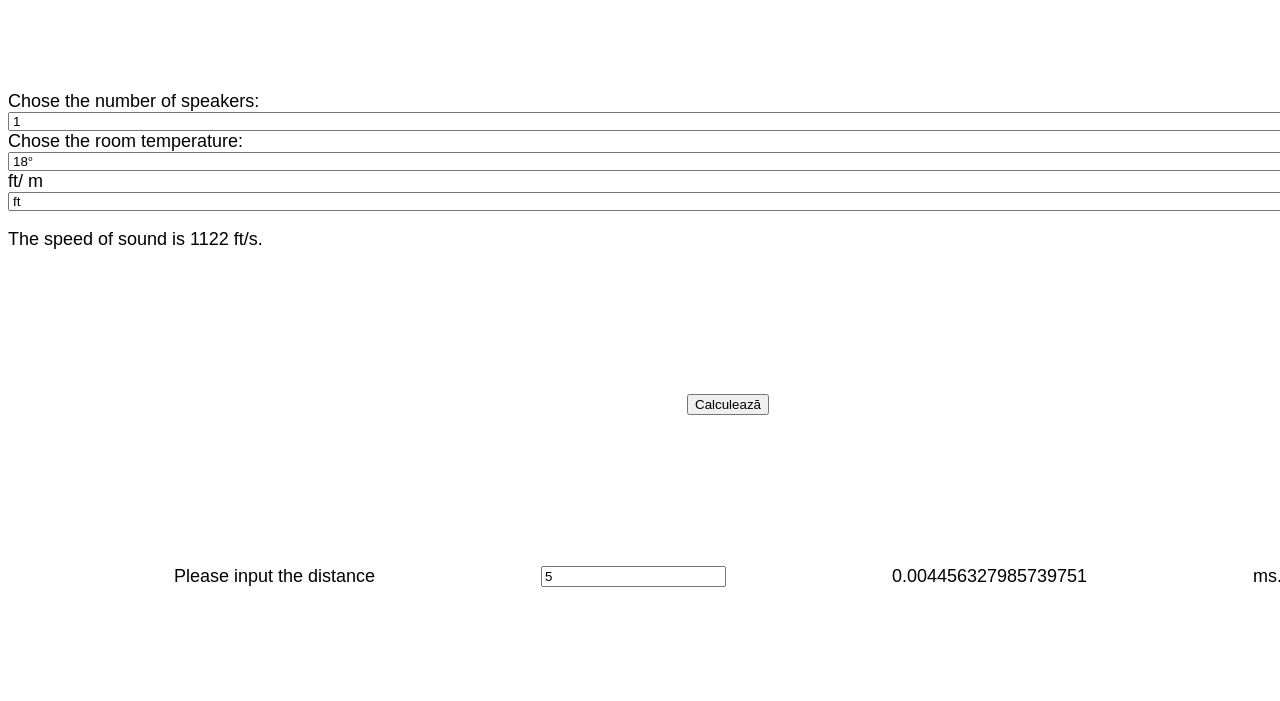
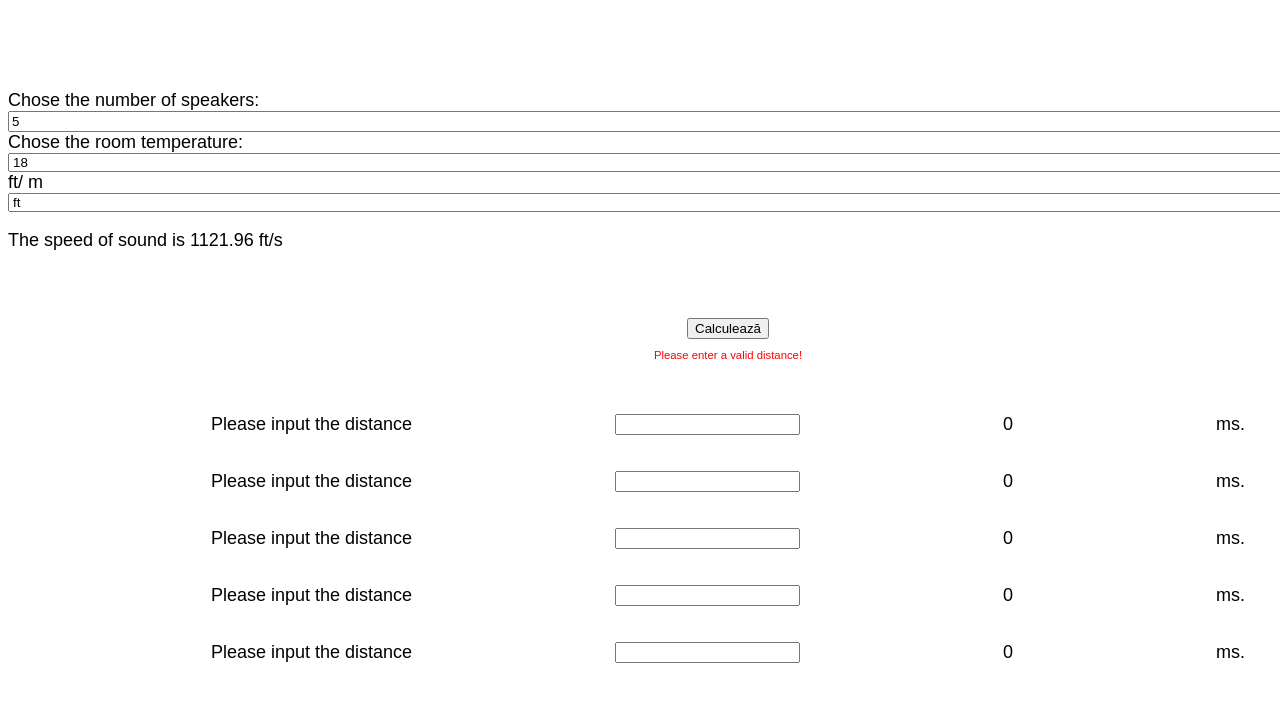
Before and after one commit to Dth21/SpeakerDelay, a plain HTML site: page WebDevelopment/index.html in a window 1280 px wide. Both pictures are taken after typing "5" into the empty fields and a click on the button "Calculează". Shown: the part 125-826 px from the top of the page. Drawn offline with Linux system fonts and the light colour scheme.

Commit message:
Comments & Added User Input
* added comments
* added user input for number of speakers

```diff
--- a/WebDevelopment/calculateDelay.js
+++ /dev/null
@@ -1,72 +0,0 @@
-let error = document.getElementById("error");
-let temp = document.getElementById("temperature");
-let measurementChoice = document.getElementById("measurement");
-let speedSound = document.getElementById("speed-of-sound");
-
-let distancesValues = [];
-let sum = 0;
-let speed = 0;
-let delay = 0;
-let v = 1;
-
-function refreshPage() {
-  programRunTimes--;
-  sum = 0;
-  distancesValues = [];
-
-  for (let b = 1; b <= numberOfSpeakers.value; b++) {
-    inputID2 = programRunTimes + "-" + "distance-" + b + "-speaker";
-    let distanceSp = document.getElementById(inputID2);
-
-    if (distanceSp.value === "") {
-      sum--;
-    } else {
-      sum++;
-    }
-
-    distancesValues.push(distanceSp.value);
-  }
-
-  findTemp();
-  delayValueCheck();
-  calculateDelay();
-
-  programRunTimes++;
-}
-
-function findTemp() {
-  let info = array.find((item) => item.temp === temp.value);
-
-  if (measurementChoice.value == "feet") {
-    speedSound.innerText = info.showFeet;
-    speed = info.speedFeets;
-  } else {
-    speedSound.innerText = info.showMeters;
-    speed = info.speedMeters;
-  }
-}
-
-function delayValueCheck() {
-  if (sum != numberOfSpeakers.value) {
-    error.style.visibility = "visible";
-    error.innerText = "Please enter a valid distance";
-  } else {
-    error.style.visibility = "hidden";
-  }
-}
-
-function calculateDelay() {
-  for (let v = 1; v <= numberOfSpeakers.value; v++) {
-    paragraphOneID1 = programRunTimes + "-" + "speakerDelay-" + v;
-    let speakerDelay = document.getElementById(paragraphOneID1);
-
-    delay = distancesValues[v - 1] / speed;
-    speakerDelay.innerText = delay;
-  }
-}
-
-addEventListener("keypress", function (e) {
-  if (e.key === "Enter") {
-    refreshData();
-  }
-});
--- a/WebDevelopment/createCalculatorDivs.js
+++ /dev/null
@@ -1,75 +0,0 @@
-const numberOfSpeakers = document.getElementById("nr-speakers");
-const SpeakersDiv = document.getElementById("speakers");
-
-let speakerCalculatorDivID = 0;
-let labelFor = 0;
-let inputID = 0;
-let paragraphOneID = 0;
-let numberOfDivs = 1;
-let programRunTimes = 0;
-let history = [0];
-
-createSpeakerCalculatorDiv();
-
-function refreshCalculatorDivs() {
-  hideError();
-  hideOldSpeakerCalculatorDiv();
-  createSpeakerCalculatorDiv();
-}
-
-function hideError() {
-  error.style.visibility = "hidden";
-}
-
-function hideOldSpeakerCalculatorDiv() {
-  for (let i = 1; i <= history[programRunTimes]; i++) {
-    let a = programRunTimes - 1;
-    const b = a + "-" + "speakerCalculatorDiv-" + i;
-    let div = document.getElementById(b);
-    div.style.display = "none";
-  }
-}
-
-function createSpeakerCalculatorDiv() {
-  numberOfDivs = 1;
-  history.push(numberOfSpeakers.value);
-  do {
-    speakerCalculatorDivID =
-      programRunTimes + "-" + "speakerCalculatorDiv-" + numberOfDivs;
-    labelFor = programRunTimes + "-" + "distance-" + numberOfDivs + "-speaker";
-    inputID = programRunTimes + "-" + "distance-" + numberOfDivs + "-speaker";
-    paragraphOneID = programRunTimes + "-" + "speakerDelay-" + numberOfDivs;
-
-    let speakerCalculatorDiv = document.createElement("div");
-    speakerCalculatorDiv.setAttribute("id", speakerCalculatorDivID);
-    speakerCalculatorDiv.setAttribute(
-      "style",
-      "display: flex; width: 100%; flex-direction: row; align-items: center; justify-content: space-evenly;"
-    );
-
-    let label = document.createElement("label");
-    label.setAttribute("for", labelFor);
-    label.innerText = "Please input the distance";
-
-    let input = document.createElement("input");
-    input.setAttribute("type", "number");
-    input.setAttribute("id", inputID);
-
-    let paragraphOne = document.createElement("p");
-    paragraphOne.setAttribute("id", paragraphOneID);
-    paragraphOne.innerText = "0";
-
-    let paragraphSecond = document.createElement("p");
-    paragraphSecond.innerText = "ms.";
-
-    speakerCalculatorDiv.appendChild(label);
-    speakerCalculatorDiv.appendChild(input);
-    speakerCalculatorDiv.appendChild(paragraphOne);
-    speakerCalculatorDiv.appendChild(paragraphSecond);
-
-    SpeakersDiv.appendChild(speakerCalculatorDiv);
-
-    numberOfDivs++;
-  } while (numberOfDivs <= numberOfSpeakers.value);
-  programRunTimes++;
-}
--- a/WebDevelopment/db.js
+++ /dev/null
@@ -1,51 +0,0 @@
-array = [
-  {
-    temp: "18",
-    speedMeters: 341.97,
-    speedFeets: 1122,
-    showMeters: "The speed of sound is 341.97 m/s.",
-    showFeet: "The speed of sound is 1122 ft/s.",
-  },
-  {
-    temp: "19",
-    speedMeters: 342.56,
-    speedFeets: 1123.9,
-    showMeters: "The speed of sound is 342.56 m/s.",
-    showFeet: "The speed of sound is 1123.9 ft/s.",
-  },
-  {
-    temp: "20",
-    speedMeters: 343.15,
-    speedFeets: 1125.8,
-    showMeters: "The speed of sound is 343.15 m/s.",
-    showFeet: "The speed of sound is 1125.8 ft/s.",
-  },
-  {
-    temp: "21",
-    speedMeters: 343.73,
-    speedFeets: 1127.7,
-    showMeters: "The speed of sound is 343.73 m/s.",
-    showFeet: "The speed of sound is 1127.7 ft/s.",
-  },
-  {
-    temp: "22",
-    speedMeters: 344.9,
-    speedFeets: 1129.6,
-    showMeters: "The speed of sound is 344.9 m/s.",
-    showFeet: "The speed of sound is 1129.6 ft/s.",
-  },
-  {
-    temp: "23",
-    speedMeters: 345.48,
-    speedFeets: 1131.5,
-    showMeters: "The speed of sound is 345.48 m/s.",
-    showFeet: "The speed of sound is 1131.5 ft/s.",
-  },
-  {
-    temp: "24",
-    speedMeters: 346.06,
-    speedFeets: 1133.4,
-    showMeters: "The speed of sound is 346.06 m/s.",
-    showFeet: "The speed of sound is 1133.4 ft/s.",
-  },
-];
--- a/WebDevelopment/index.html
+++ b/WebDevelopment/index.html
@@ -10,26 +10,14 @@
     <br />
     <div class="div-general">
       <div class="general">
-        <label for="number-speakers">Chose the number of speakers:</label>
-        <select
-          name="nr-of-speakers"
+        <label for="nr-speakers">Chose the number of speakers:</label>
+        <input
+          type="number"
           id="nr-speakers"
-          onchange="refreshCalculatorDivs()"
-        >
-          <option value="1">1</option>
-          <option value="2">2</option>
-          <option value="3">3</option>
-          <option value="4">4</option>
-        </select>
+          oninput="refreshCalculatorDivs()"
+        />
         <label for="temperature">Chose the room temperature:</label>
-        <select id="temperature" onchange="refreshPage()">
-          <option value="18">18&deg;</option>
-          <option value="19">19&deg;</option>
-          <option value="20">20&deg;</option>
-          <option value="21">21&deg;</option>
-          <option value="22">22&deg;</option>
-          <option value="23">23&deg;</option>
-        </select>
+        <select id="temperature" onchange="refreshPage()"></select>
         <label for="mesurement">ft/ m</label>
         <select id="measurement" onchange="refreshPage()">
           <option value="feet">ft</option>
@@ -48,8 +36,8 @@
       </div>
     </div>
 
-    <script type="text/javascript" src="db.js"></script>
-    <script type="text/javascript" src="createCalculatorDivs.js"></script>
-    <script type="text/javascript" src="calculateDelay.js"></script>
+    <script type="text/javascript" src="js/db.js"></script>
+    <script type="text/javascript" src="js/createCalculatorDivs.js"></script>
+    <script type="text/javascript" src="js/calculateDelay.js"></script>
   </body>
 </html>
--- /dev/null
+++ b/WebDevelopment/js/calculateDelay.js
@@ -0,0 +1,99 @@
+let error = document.getElementById("error");
+let measurementChoice = document.getElementById("measurement");
+let speedSound = document.getElementById("speed-of-sound");
+
+let distancesValues = [];
+let testUserInput = 0;
+let speed = 0;
+let delay = 0;
+
+function refreshPage() {
+  programRunTimes--;
+  testUserInput = 0; //used to test for user input
+  distancesValues = [];
+
+  /*
+  1. checks if there is user input
+  2. adds the distences (user input) to a database
+  */
+
+  for (let rfRunner = 1; rfRunner <= numberOfSpeakers.value; rfRunner++) {
+    let distanceSp = document.getElementById(
+      programRunTimes + "-" + "distance-" + rfRunner + "-speaker"
+    );
+
+    if (distanceSp.value === "") {
+      testUserInput--;
+    } else {
+      testUserInput++;
+    }
+
+    distancesValues.push(distanceSp.value);
+  }
+
+  findTemp();
+  userInputCheck();
+
+  programRunTimes++;
+}
+
+function findTemp() {
+  /*
+1. shows user the speed of sound for his selection
+2. records the speed for later usage
+  */
+
+  let info = tempDatabase.find((item) => item.temp == temp.value);
+
+  if (measurementChoice.value == "feet") {
+    speedSound.innerText = "The speed of sound is " + info.speedFeets + " ft/s";
+    speed = info.speedFeets;
+  } else {
+    speedSound.innerText = "The speed of sound is " + info.speedMeters + " m/s";
+    speed = info.speedMeters;
+  }
+}
+
+function userInputCheck() {
+  // checks for user input for the number of speakers and for distances
+
+  if (numberOfSpeakers.value === "") {
+    error.style.visibility = "visible";
+    error.innerText =
+      "Please enter the number of speakers you need to calculate delay for!";
+  } else {
+    error.style.visibility = "hidden";
+    if (testUserInput != numberOfSpeakers.value) {
+      error.style.visibility = "visible";
+      error.innerText = "Please enter a valid distance!";
+    } else {
+      error.style.visibility = "hidden";
+    }
+
+    if (testUserInput != numberOfSpeakers.value) {
+      error.innerText = "Please enter a valid distance!";
+    } else {
+      error.style.visibility = "hidden";
+      calculateDelay();
+    }
+  }
+}
+
+function calculateDelay() {
+  // calculates and shows delay
+
+  for (let cdRunner = 1; cdRunner <= numberOfSpeakers.value; cdRunner++) {
+    let speakerDelay = document.getElementById(
+      programRunTimes + "-" + "speakerDelay-" + cdRunner
+    );
+
+    delay = distancesValues[cdRunner - 1] / speed;
+    speakerDelay.innerText = delay;
+  }
+}
+
+addEventListener("keypress", function (e) {
+  if (e.key === "Enter") {
+    refreshPage();
+  }
+});
--- /dev/null
+++ b/WebDevelopment/js/createCalculatorDivs.js
@@ -0,0 +1,106 @@
+const numberOfSpeakers = document.getElementById("nr-speakers");
+const SpeakersDiv = document.getElementById("speakers");
+let temp = document.getElementById("temperature");
+
+let numberOfDivs = 0;
+let programRunTimes = 0;
+let historyNumberOfDivs = [0];
+let tempForList = 0;
+
+/* creates first elements on the page:
+1. the temperature list based on database
+*/
+createTempList();
+
+//used only when changing the number of speakers
+function refreshCalculatorDivs() {
+  hideError();
+  hideOldSpeakerCalculatorDiv();
+  createSpeakerCalculatorDiv();
+}
+
+// used for hiding error when changing the number of speakers
+function hideError() {
+  error.style.visibility = "hidden";
+}
+
+function hideOldSpeakerCalculatorDiv() {
+  for (
+    let hoscdRunner = 1;
+    hoscdRunner <= historyNumberOfDivs[programRunTimes];
+    hoscdRunner++
+  ) {
+    let specialProgramRunTimes = programRunTimes - 1;
+    let div = document.getElementById(
+      specialProgramRunTimes + "-" + "speakerCalculatorDiv-" + hoscdRunner
+    );
+    div.style.display = "none";
+  }
+}
+
+function createTempList() {
+  for (let ctlRunner = 0; ctlRunner < tempDatabase.length; ctlRunner++) {
+    tempForList = tempDatabase[ctlRunner].temp;
+    let option = document.createElement("option");
+    option.setAttribute("value", tempForList);
+    option.innerText = tempForList;
+    temp.appendChild(option);
+  }
+}
+
+// creates divs up to the number of speakers
+function createSpeakerCalculatorDiv() {
+  numberOfDivs = 1;
+
+  // used for hiding the divs before creating new ones
+  historyNumberOfDivs.push(numberOfSpeakers.value);
+
+  do {
+    // creating ID's based on number of Divs and Program Run Times
+
+    let speakerCalculatorDiv = document.createElement("div");
+    speakerCalculatorDiv.setAttribute(
+      "id",
+      programRunTimes + "-" + "speakerCalculatorDiv-" + numberOfDivs
+    );
+    speakerCalculatorDiv.setAttribute(
+      "style",
+      "display: flex; width: 100%; flex-direction: row; align-items: center; justify-content: space-evenly;"
+    );
+
+    let label = document.createElement("label");
+    label.setAttribute(
+      "for",
+      programRunTimes + "-" + "distance-" + numberOfDivs + "-speaker"
+    );
+    label.innerText = "Please input the distance";
+
+    let input = document.createElement("input");
+    input.setAttribute("type", "number");
+    input.setAttribute(
+      "id",
+      programRunTimes + "-" + "distance-" + numberOfDivs + "-speaker"
+    );
+
+    let paragraphOne = document.createElement("p");
+    paragraphOne.setAttribute(
+      "id",
+      programRunTimes + "-" + "speakerDelay-" + numberOfDivs
+    );
+    paragraphOne.innerText = "0";
+
+    let paragraphSecond = document.createElement("p");
+    paragraphSecond.innerText = "ms.";
+
+    speakerCalculatorDiv.appendChild(label);
+    speakerCalculatorDiv.appendChild(input);
+    speakerCalculatorDiv.appendChild(paragraphOne);
+    speakerCalculatorDiv.appendChild(paragraphSecond);
+
+    SpeakersDiv.appendChild(speakerCalculatorDiv);
+
+    numberOfDivs++;
+  } while (numberOfDivs <= numberOfSpeakers.value);
+
+  programRunTimes++;
+}
--- /dev/null
+++ b/WebDevelopment/js/db.js
@@ -0,0 +1,49 @@
+/* Databased populated based on https://www.weather.gov/epz/wxcalc_speedofsound. */
+
+tempDatabase = [
+  {
+    temp: 18,
+    speedMeters: 341.97,
+    speedFeets: 1121.96,
+  },
+  {
+    temp: 19,
+    speedMeters: 342.56,
+    speedFeets: 1123.88,
+  },
+  {
+    temp: 20,
+    speedMeters: 343.15,
+    speedFeets: 1125.81,
+  },
+  {
+    temp: 21,
+    speedMeters: 343.73,
+    speedFeets: 1127.72,
+  },
+  {
+    temp: 22,
+    speedMeters: 344.31,
+    speedFeets: 1129.64,
+  },
+  {
+    temp: 23,
+    speedMeters: 344.9,
+    speedFeets: 1131.55,
+  },
+  {
+    temp: 24,
+    speedMeters: 345.48,
+    speedFeets: 1133.46,
+  },
+  {
+    temp: 25,
+    speedMeters: 346.06,
+    speedFeets: 1135.37,
+  },
+  {
+    temp: 26,
+    speedMeters: 346.64,
+    speedFeets: 1137.27,
+  },
+];
```
